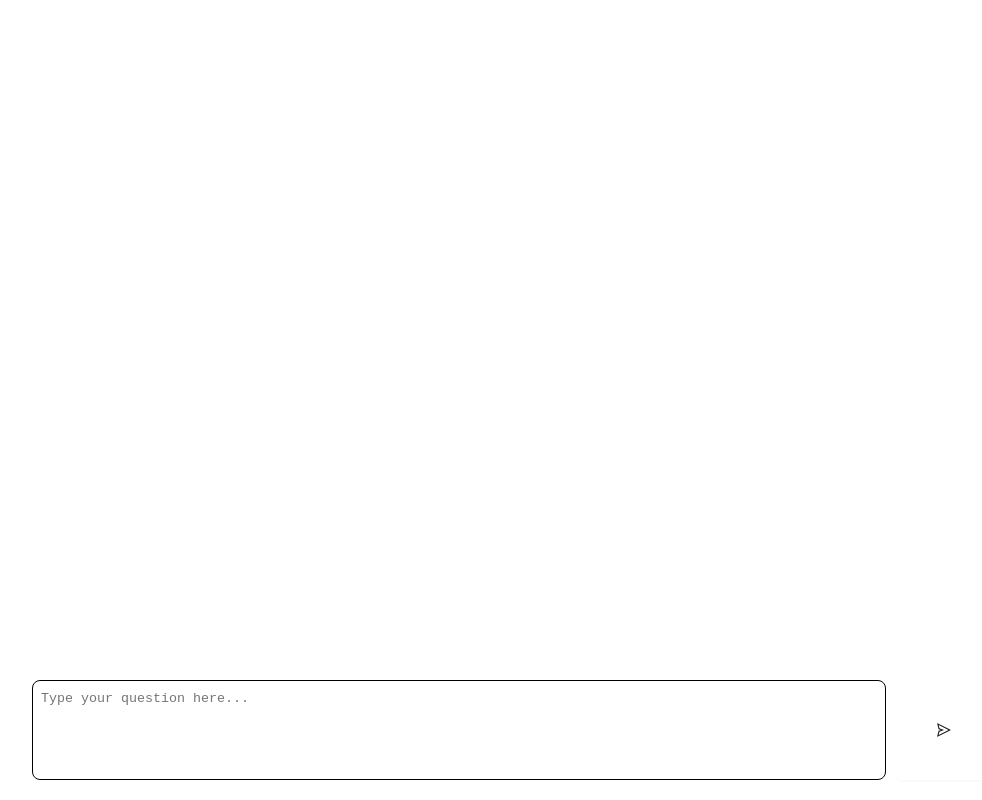
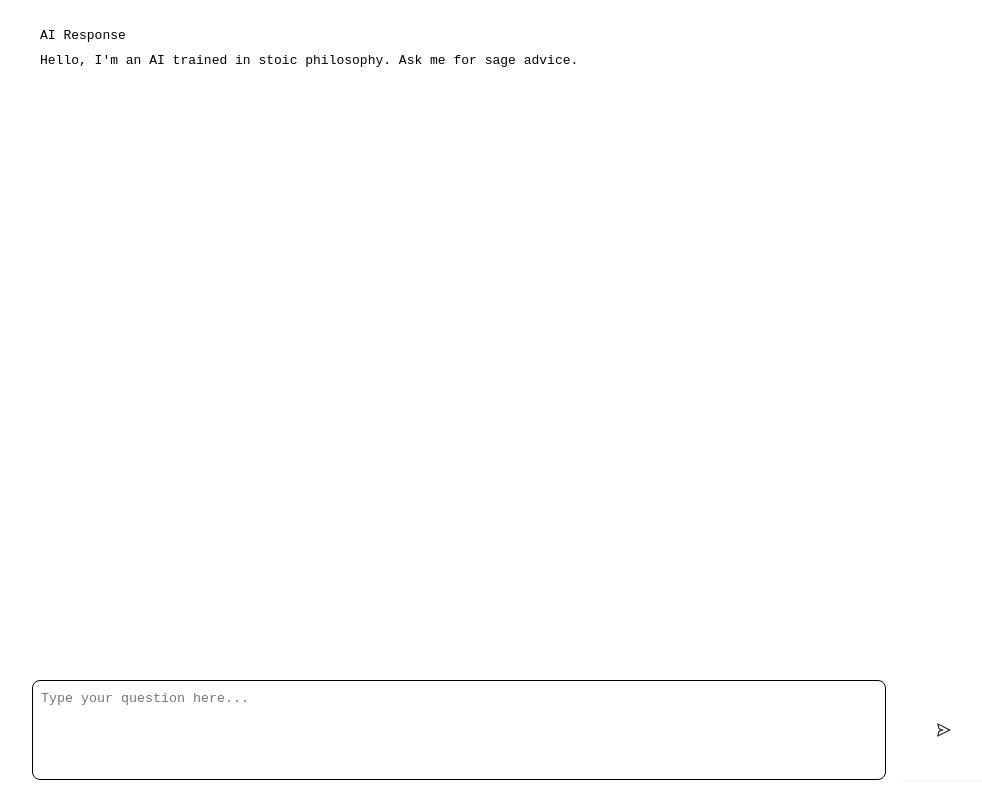
Before and after one commit to praxis-dev/questmind, a React (Create React App) app in the folder frontend/: page / in a window 1280 px wide. Shown: the whole page, without its empty margins (128-1110 px from the left). Built offline with nearby package versions, Linux system fonts and the light colour scheme.

Commit message:
feat: weclome message

```diff
--- a/frontend/src/pages/QueryResponse.tsx
+++ b/frontend/src/pages/QueryResponse.tsx
@@ -28,6 +28,17 @@ const QueryResponse: React.FC = () => {
   const dispatch = useDispatch();
 
   const chatSpaceRef = React.useRef<HTMLDivElement>(null);
+
+  useEffect(() => {
+    const introductoryMessage: { type: "ai"; text: string } = {
+      type: "ai",
+      text: "Hello, I'm an AI trained in stoic philosophy. Ask me for sage advice.",
+    };
+
+    if (chatMessages.length === 0) {
+      setChatMessages([introductoryMessage]);
+    }
+  }, []);
 
   useEffect(() => {
     if (isTyping && chatSpaceRef.current) {
```
